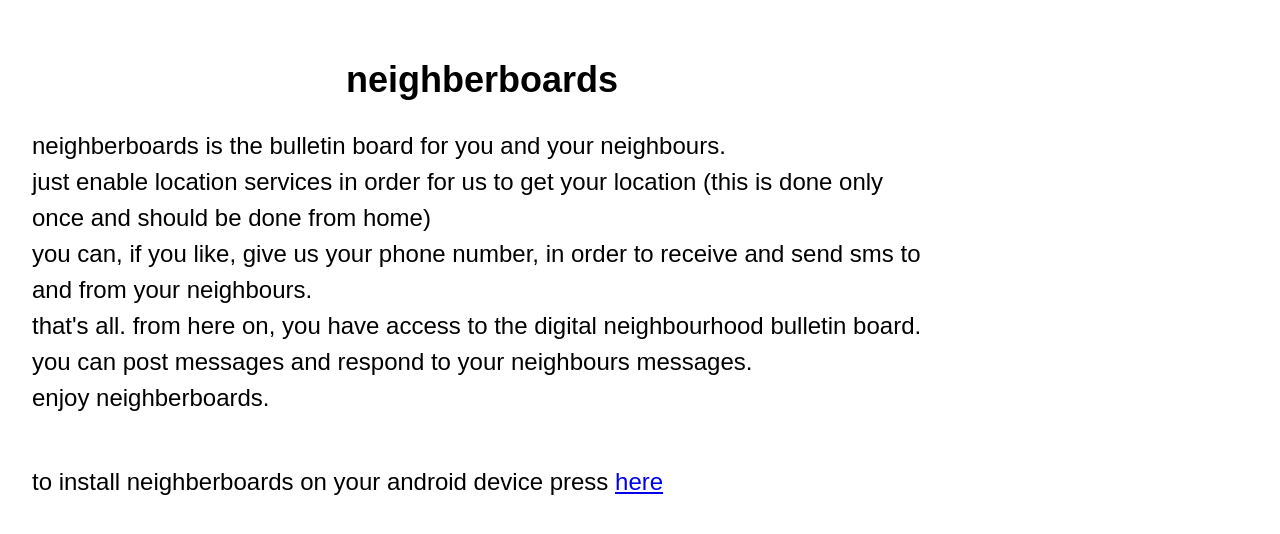
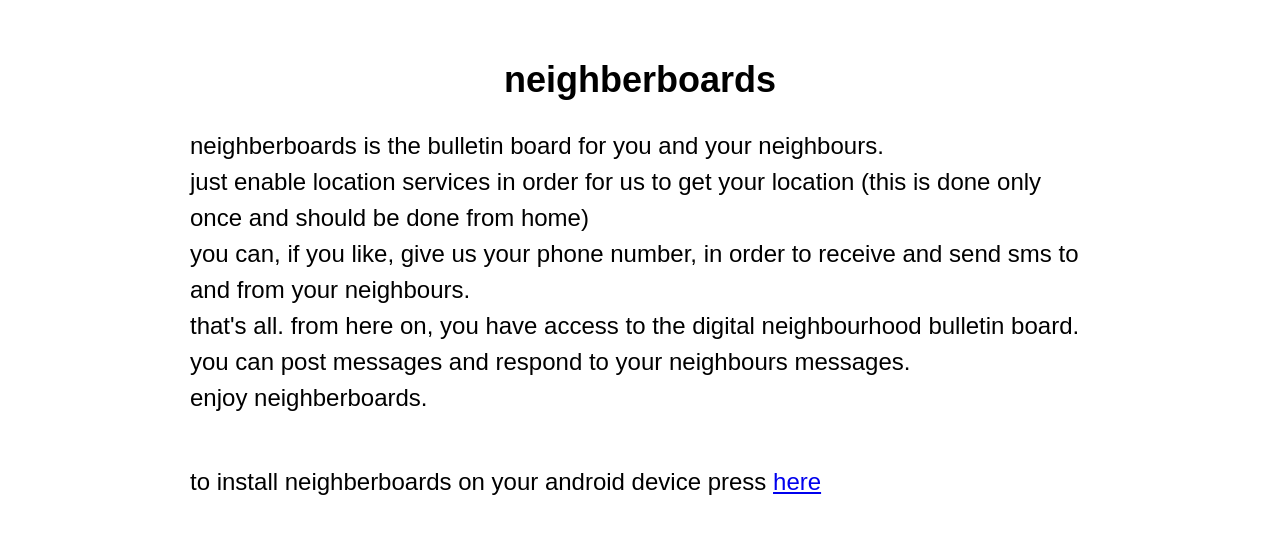
Before and after one commit to shayuna/neighberboards_landingpage, a React (Create React App) app: page / in a window 1280 px wide. Shown: the top 534 px of the page. Built offline with nearby package versions, Linux system fonts and the light colour scheme.

Commit message:
new version

```diff
--- a/src/index.js
+++ b/src/index.js
@@ -18,7 +18,7 @@ class App extends Component{
 }
 var styles={
   hdrStyle:{fontWeight:"bold",fontFamily:"arial",textAlign:"center"},
-  wrapperStyle:{width:"fit-content",maxWidth:"900px",padding:"1em",fontFamily:"arial",fontSize:"1.5em",lineHeight:"1.5em"},
+  wrapperStyle:{width:"fit-content",maxWidth:"900px",padding:"1em",fontFamily:"arial",fontSize:"1.5em",lineHeight:"1.5em",margin:"auto"},
   largeGap:{margin:"2em 0"}
 }
 
```
